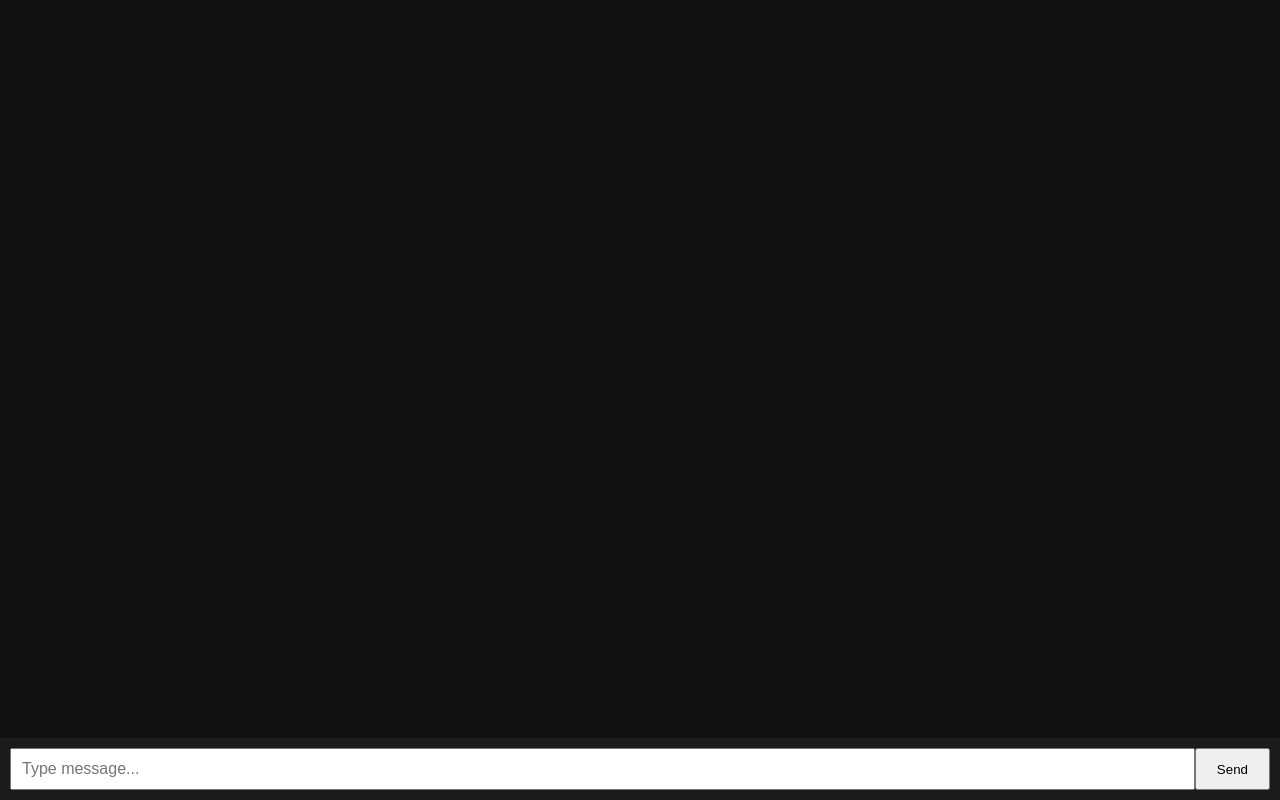
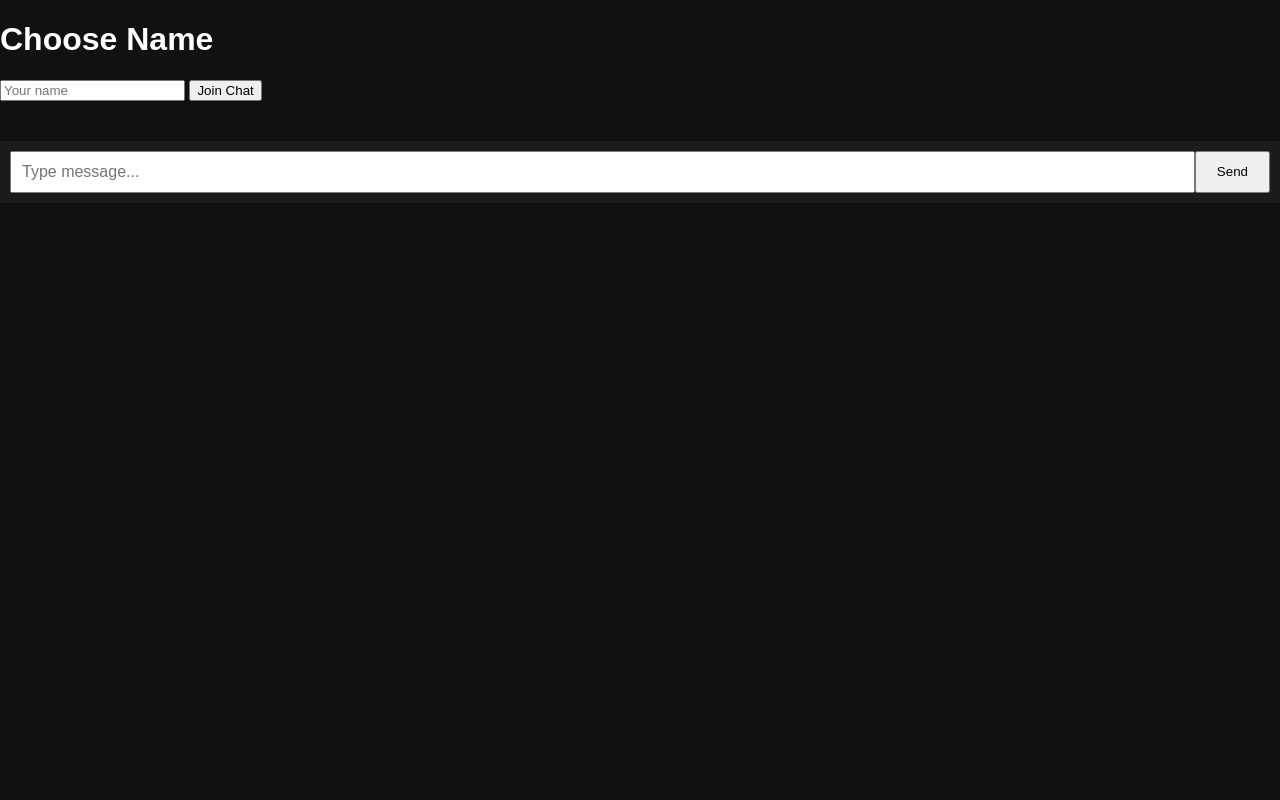
Before and after one commit to AdiBot-max/chat-app-aaaa, a website: page public/index.html in a window 1280 px wide. Drawn offline with Linux system fonts and the light colour scheme.

Commit message:
Update index.html

```diff
--- a/public/index.html
+++ b/public/index.html
@@ -1,3 +1,5 @@
+<!-- public/index.html -->
+
 <!DOCTYPE html>
 <html lang="en">
 <head>
@@ -8,11 +10,25 @@
 </head>
 <body>
 
-  <div id="chat"></div>
+  <!-- NAME SCREEN -->
+  <div id="nameScreen">
+    <h1>Choose Name</h1>
 
-  <div id="controls">
-    <input id="input" placeholder="Type message...">
-    <button id="send">Send</button>
+    <input id="nameInput" placeholder="Your name">
+
+    <button id="joinBtn">Join Chat</button>
+  </div>
+
+  <!-- CHAT SCREEN -->
+  <div id="chatScreen">
+
+    <div id="chat"></div>
+
+    <div id="controls">
+      <input id="input" placeholder="Type message...">
+      <button id="send">Send</button>
+    </div>
+
   </div>
 
   <script src="script.js"></script>
```
